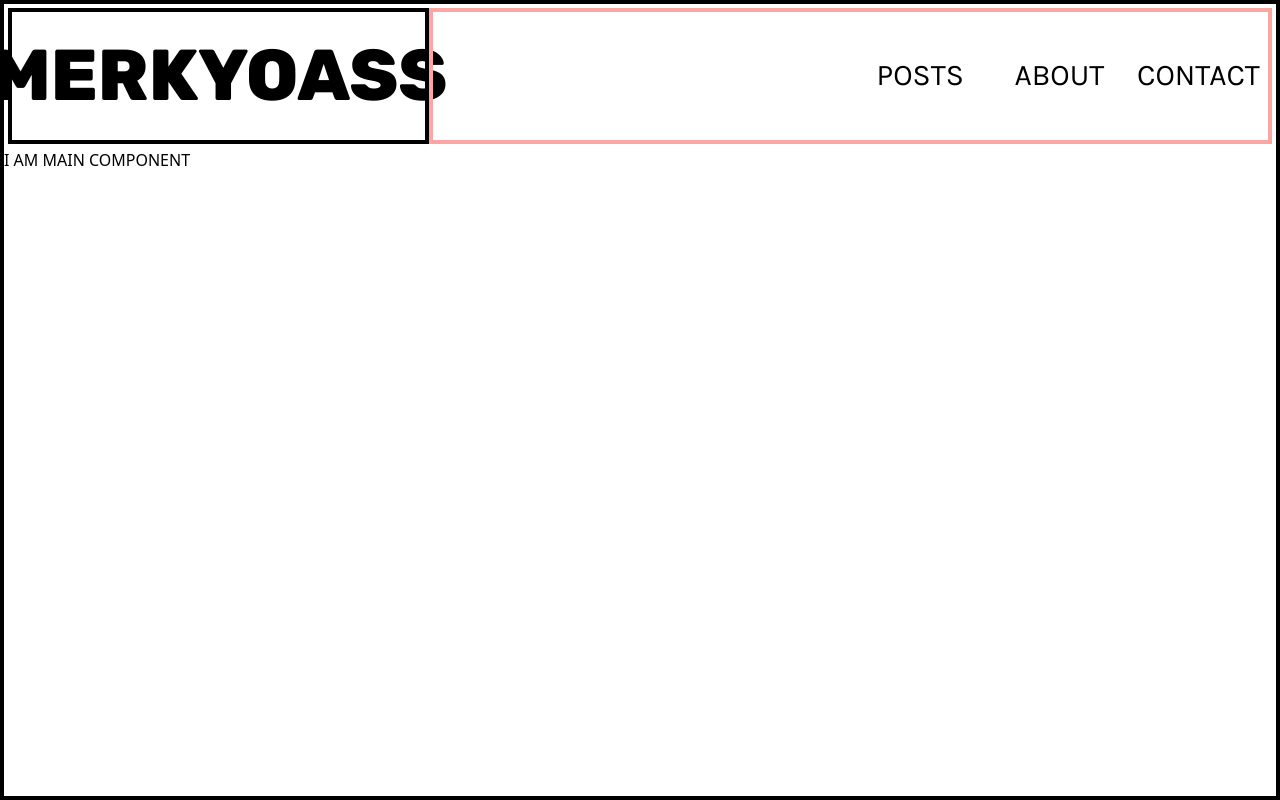
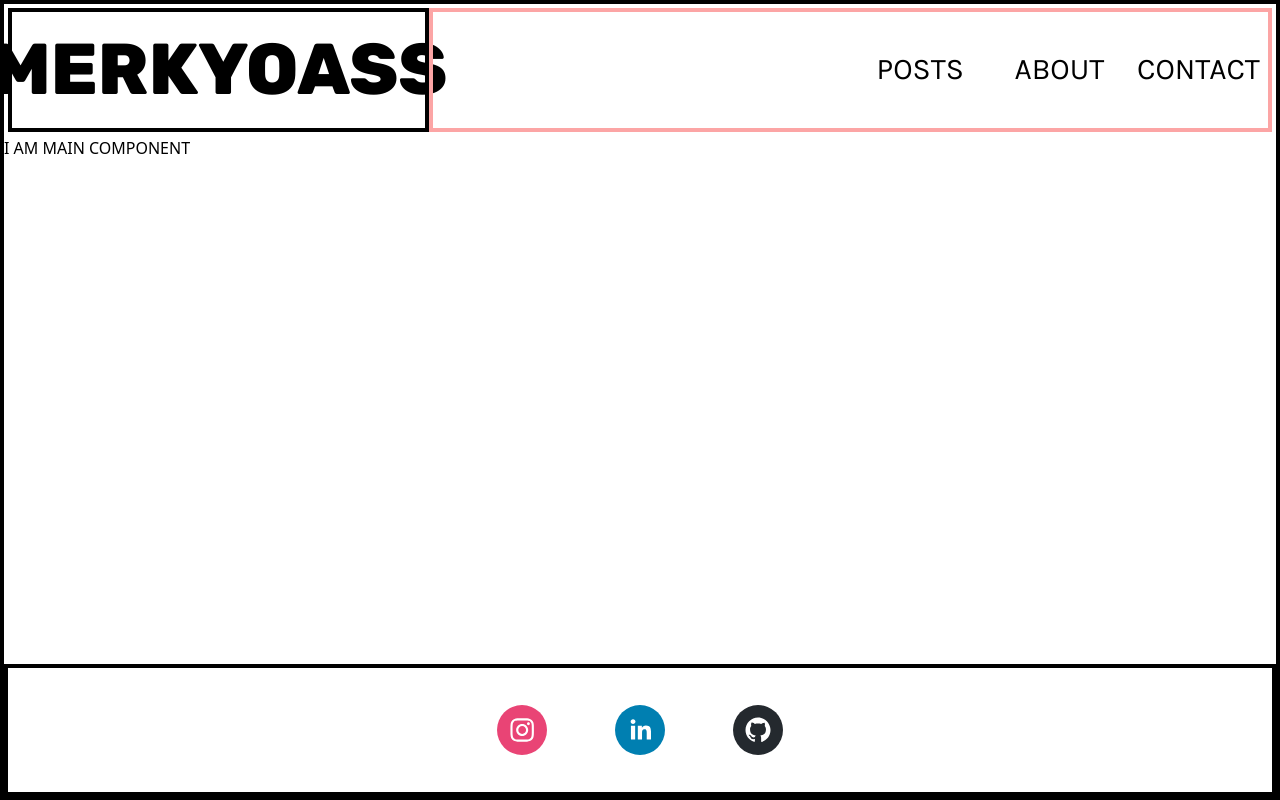
Before and after one commit to dcampuzano101/react_sanity, a React (Create React App) app: page / in a window 1280 px wide. Built offline with nearby package versions, Linux system fonts and the light colour scheme.

Commit message:
creates footer, general layout, and adds social icons

```diff
--- a/package.json
+++ b/package.json
@@ -13,6 +13,7 @@
     "react-dom": "^17.0.2",
     "react-router-dom": "^5.3.0",
     "react-scripts": "4.0.3",
+    "react-social-icons": "^5.6.1",
     "web-vitals": "^1.1.2"
   },
   "scripts": {
--- a/src/App.js
+++ b/src/App.js
@@ -6,18 +6,20 @@ import Main from './components/Main';
 import About from './components/About';
 import Contact from './components/Contact';
 import AllPosts from './components/AllPosts';
+import Footer from './components/Footer';
 
 const App = () => {
   return (
     <Router>
       <div className='container mx-auto border-black border-4 h-screen'>
         <NavBar />
-        <div>
+        <div className='h-4/6'>
           <Route path='/' component={Main} exact />
           <Route path='/posts' component={AllPosts} exact />
           <Route path='/about' component={About} exact />
           <Route path='/contact' component={Contact} exact />
         </div>
+        <Footer />
       </div>
     </Router>
   );
--- /dev/null
+++ b/src/components/Footer.js
@@ -0,0 +1,16 @@
+import React from 'react';
+import { SocialIcon } from 'react-social-icons';
+
+const Footer = (props) => {
+  return (
+    <div className='h-1/6 w-auto border-black border-4 flex justify-center'>
+      <div className='flex flex-row justify-evenly w-2/6 items-center'>
+        <SocialIcon url='https://instagram.com/merkyoass' />
+        <SocialIcon url='https://linkedin.com/in/david-campuzano' />
+        <SocialIcon url='https://github.com/dcampuzano101' />
+      </div>
+    </div>
+  );
+};
+
+export default Footer;
--- a/src/components/NavBar.js
+++ b/src/components/NavBar.js
@@ -3,7 +3,7 @@ import { Link } from 'react-router-dom';
 
 const NavBar = ({ history }) => {
   return (
-    <div className='h-36 w-auto border-white border-4 flex flex-row'>
+    <div className='h-1/6 w-auto border-white border-4 flex flex-row'>
       <div className='w-1/3 h-full flex-initial border-black border-4 flex justify-center items-center'>
         <Link
           to='/'
```
Also changed, not shown: 1 other file (tests, documents, lock files or other folders).
